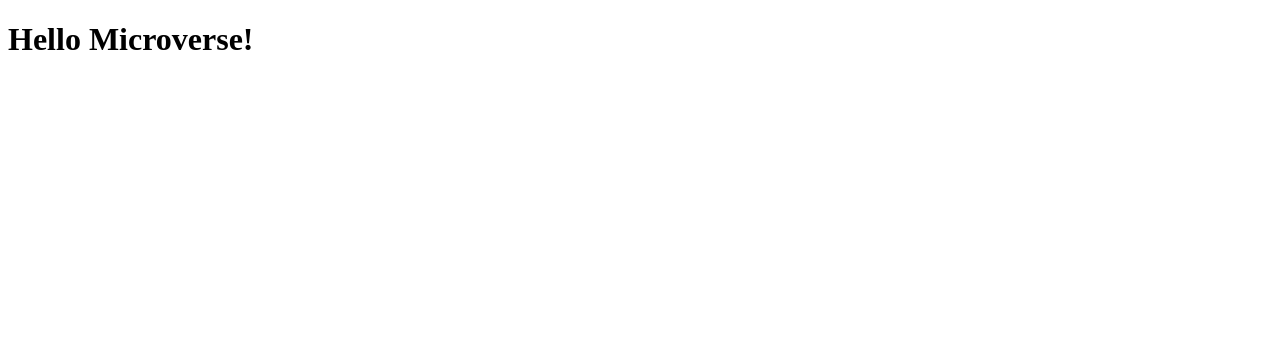
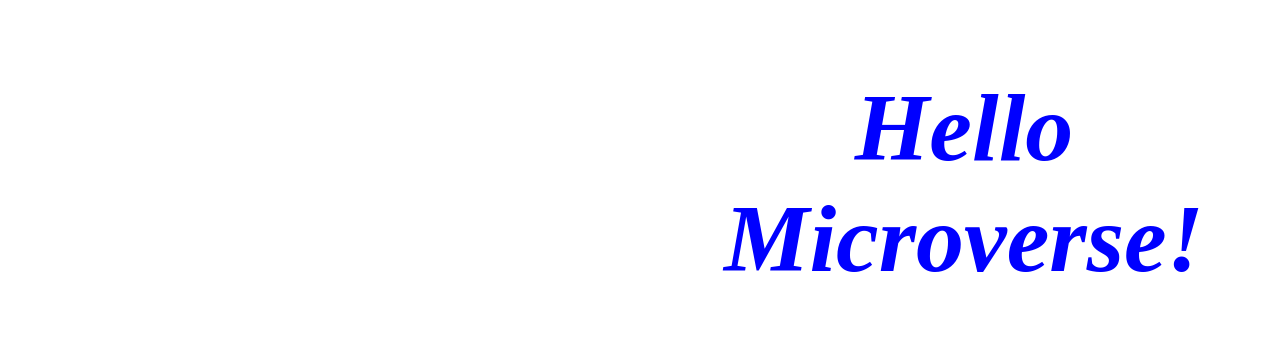
Before and after one commit to willococa/hello_world, a plain HTML site: page index.html in a window 1280 px wide. Drawn offline with Linux system fonts and the light colour scheme.

Commit message:
add styles for header greetings

```diff
--- a/index.html
+++ b/index.html
@@ -4,8 +4,11 @@
 	<meta charset="utf-8">
 	<meta name="viewport" content="width=device-width, initial-scale=1">
 	<title>Hello world</title>
+	<link rel="stylesheet" type="text/css" href="styles.css">
 </head>
 <body>
-<h1>Hello Microverse!</h1>
+	<header>
+		<h1>Hello Microverse!</h1>
+	</header>
 </body>
 </html>
--- /dev/null
+++ b/styles.css
@@ -0,0 +1,8 @@
+header{
+	color:blue;
+ 	position: absolute;
+    margin-left: 50%;
+    font-size: xxx-large;
+	font-style: italic;
+    text-align: center;
+}
```
